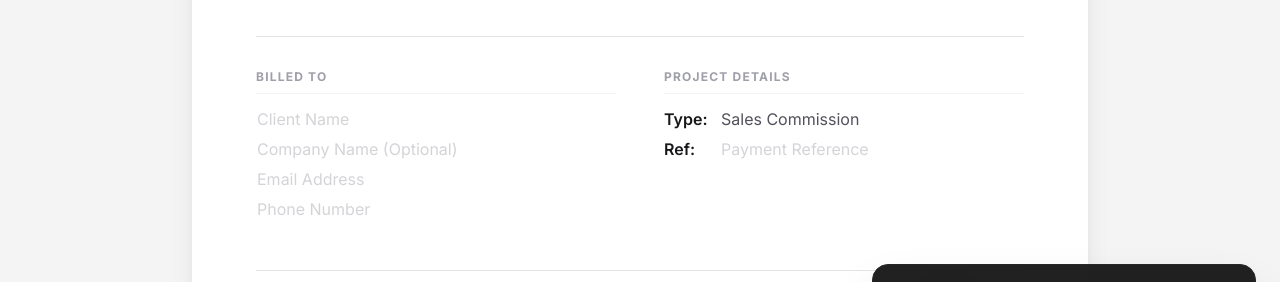
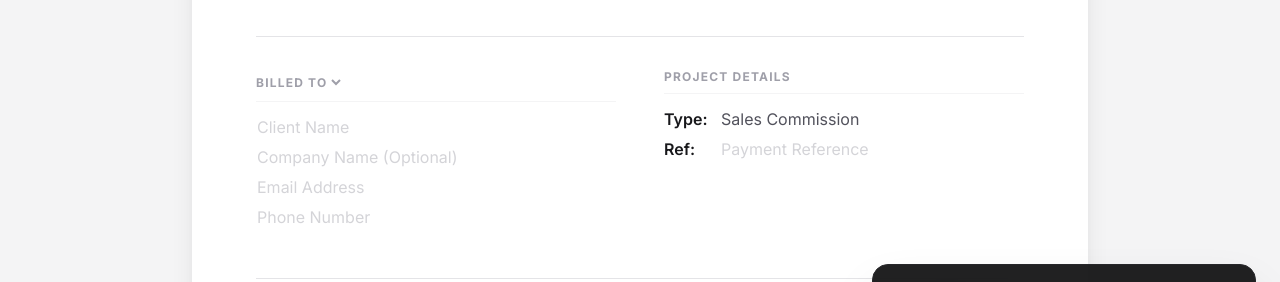
Before and after one commit to thewebpagebuilder/the-webpage-builder, a Next.js app: page /admin/invoice/custom in a window 1280 px wide. Shown: the part 316-598 px from the top of the page. Built offline with nearby package versions, Linux system fonts and the light colour scheme; no server answers.

Commit message:
feat(invoice): add PAID TO option with dynamic recipient bank details and GST capture

```diff
--- a/src/app/admin/invoice/[id]/page.tsx
+++ b/src/app/admin/invoice/[id]/page.tsx
@@ -49,6 +49,7 @@ export default function InvoicePage() {
     invoiceNo: `INV-${lead.id}`,
     date: new Date().toLocaleDateString("en-US", { year: 'numeric', month: 'long', day: 'numeric' }),
     paidOn: lead.paymentDate ? `PAID ON ${new Date(lead.paymentDate).toLocaleDateString()}` : "",
+    invoiceType: "billed",
     billedToName: lead.name,
     billedToCompany: lead.company || "",
     billedToEmail: lead.email,
--- a/src/app/admin/invoice/custom/page.tsx
+++ b/src/app/admin/invoice/custom/page.tsx
@@ -6,6 +6,7 @@ export default function CustomInvoicePage() {
     invoiceNo: `INV-CUSTOM-${Math.floor(Math.random() * 10000)}`,
     date: new Date().toLocaleDateString("en-US", { year: 'numeric', month: 'long', day: 'numeric' }),
     paidOn: "",
+    invoiceType: "billed",
     billedToName: "",
     billedToCompany: "",
     billedToEmail: "",
--- a/src/components/admin/InvoiceLayout.tsx
+++ b/src/components/admin/InvoiceLayout.tsx
@@ -14,15 +14,21 @@ export interface InvoiceData {
   invoiceNo: string;
   date: string;
   paidOn?: string;
+  invoiceType: "billed" | "paid";
   billedToName: string;
   billedToCompany: string;
   billedToEmail: string;
   billedToPhone: string;
+  recipientGst?: string;
   projectType: string;
   paymentRef: string;
   items: InvoiceItem[];
   gstApplicable: boolean;
   currency: string;
+  recipientBankName?: string;
+  recipientAccountName?: string;
+  recipientAccountNo?: string;
+  recipientIfsc?: string;
 }
 
 interface InvoiceLayoutProps {
@@ -73,7 +79,6 @@ export default function InvoiceLayout({ initialData, backUrl = "/admin" }: Invoi
     }).format(amount);
   };
 
-  // Determine currency symbol for the column header
   const getCurrencySymbol = () => {
     const formatter = new Intl.NumberFormat("en-US", { style: "currency", currency: data.currency });
     const parts = formatter.formatToParts(1);
@@ -115,7 +120,7 @@ export default function InvoiceLayout({ initialData, backUrl = "/admin" }: Invoi
               <img src="/invoice-logo.png" alt="The Webpage Builder Logo" className="w-full h-auto object-contain max-h-24" onError={(e) => { e.currentTarget.src = "/logo.webp"; }} />
             </div>
             <h1 className="text-xl font-bold tracking-tight text-zinc-900">THE WEBPAGE BUILDER</h1>
-            {data.gstApplicable && (
+            {data.gstApplicable && data.invoiceType === "billed" && (
               <p className="text-zinc-500 text-sm mt-1">GSTIN: 26AJMPL7829F1ZU</p>
             )}
           </div>
@@ -151,10 +156,20 @@ export default function InvoiceLayout({ initialData, backUrl = "/admin" }: Invoi
         {/* Client & Project Info */}
         <div className="grid grid-cols-2 gap-12 mb-12">
           <div>
-            <h3 className="text-xs font-bold uppercase tracking-widest text-zinc-400 mb-3 border-b border-zinc-100 pb-2">Billed To</h3>
+            <div className="mb-3 border-b border-zinc-100 pb-2">
+              <select
+                value={data.invoiceType}
+                onChange={(e) => handleChange("invoiceType", e.target.value)}
+                className="text-xs font-bold uppercase tracking-widest text-zinc-400 bg-transparent focus:outline-none cursor-pointer hover:text-zinc-600 transition-colors print:appearance-none print:text-zinc-400 p-0 -ml-1"
+              >
+                <option value="billed">BILLED TO</option>
+                <option value="paid">PAID TO</option>
+              </select>
+            </div>
+
             <input
               value={data.billedToName}
-              placeholder="Client Name"
+              placeholder={data.invoiceType === "billed" ? "Client Name" : "Recipient Name"}
               onChange={(e) => handleChange("billedToName", e.target.value)}
               className="block w-full font-semibold text-zinc-900 focus:outline-none focus:bg-zinc-50 print:bg-transparent border border-transparent hover:border-zinc-200 rounded print:border-none placeholder:font-normal placeholder:text-zinc-300 px-2 -ml-2 transition-colors"
             />
@@ -176,6 +191,14 @@ export default function InvoiceLayout({ initialData, backUrl = "/admin" }: Invoi
               onChange={(e) => handleChange("billedToPhone", e.target.value)}
               className="block w-full mt-1 text-zinc-600 focus:outline-none focus:bg-zinc-50 print:bg-transparent border border-transparent hover:border-zinc-200 rounded print:border-none placeholder:text-zinc-300 px-2 -ml-2 transition-colors"
             />
+            {data.invoiceType === "paid" && (
+              <input
+                value={data.recipientGst || ""}
+                placeholder="Recipient GST Number"
+                onChange={(e) => handleChange("recipientGst", e.target.value)}
+                className="block w-full mt-1 text-zinc-600 focus:outline-none focus:bg-zinc-50 print:bg-transparent border border-transparent hover:border-zinc-200 rounded print:border-none placeholder:text-zinc-300 px-2 -ml-2 transition-colors"
+              />
+            )}
           </div>
           <div>
             <h3 className="text-xs font-bold uppercase tracking-widest text-zinc-400 mb-3 border-b border-zinc-100 pb-2">Project Details</h3>
@@ -279,6 +302,8 @@ export default function InvoiceLayout({ initialData, backUrl = "/admin" }: Invoi
         {/* Bank Details */}
         <div className="mt-auto border-t border-zinc-200 pt-8">
           <h3 className="text-xs font-bold uppercase tracking-widest text-zinc-400 mb-4">Payment Information (Bank Transfer)</h3>
+
+          {data.invoiceType === "billed" ? (
             <div className="grid grid-cols-2 gap-8 text-sm">
               <div>
                 <p className="mb-2 flex whitespace-nowrap"><span className="text-zinc-500 w-24 flex-shrink-0">Bank Name:</span> <span className="font-semibold text-zinc-900 truncate">HDFC</span></p>
@@ -289,6 +314,50 @@ export default function InvoiceLayout({ initialData, backUrl = "/admin" }: Invoi
                 <p className="mb-2 flex whitespace-nowrap"><span className="text-zinc-500 w-24 flex-shrink-0">IFSC Code:</span> <span className="font-semibold text-zinc-900 truncate">HDFC0000074</span></p>
               </div>
             </div>
+          ) : (
+            <div className="grid grid-cols-2 gap-8 text-sm">
+              <div>
+                <div className="mb-2 flex whitespace-nowrap items-center">
+                  <span className="text-zinc-500 w-24 flex-shrink-0">Bank Name:</span>
+                  <input
+                    value={data.recipientBankName || ""}
+                    placeholder="e.g. SBI"
+                    onChange={(e) => handleChange("recipientBankName", e.target.value)}
+                    className="font-semibold text-zinc-900 focus:outline-none focus:bg-zinc-50 print:bg-transparent border border-transparent hover:border-zinc-200 rounded print:border-none px-1 -ml-1 w-full"
+                  />
+                </div>
+                <div className="mb-2 flex whitespace-nowrap items-center">
+                  <span className="text-zinc-500 w-24 flex-shrink-0">Account Name:</span>
+                  <input
+                    value={data.recipientAccountName || ""}
+                    placeholder="Recipient Name"
+                    onChange={(e) => handleChange("recipientAccountName", e.target.value)}
+                    className="font-semibold text-zinc-900 focus:outline-none focus:bg-zinc-50 print:bg-transparent border border-transparent hover:border-zinc-200 rounded print:border-none px-1 -ml-1 w-full"
+                  />
+                </div>
+              </div>
+              <div>
+                <div className="mb-2 flex whitespace-nowrap items-center">
+                  <span className="text-zinc-500 w-24 flex-shrink-0">Account No:</span>
+                  <input
+                    value={data.recipientAccountNo || ""}
+                    placeholder="Account Number"
+                    onChange={(e) => handleChange("recipientAccountNo", e.target.value)}
+                    className="font-semibold text-zinc-900 focus:outline-none focus:bg-zinc-50 print:bg-transparent border border-transparent hover:border-zinc-200 rounded print:border-none px-1 -ml-1 w-full"
+                  />
+                </div>
+                <div className="mb-2 flex whitespace-nowrap items-center">
+                  <span className="text-zinc-500 w-24 flex-shrink-0">IFSC Code:</span>
+                  <input
+                    value={data.recipientIfsc || ""}
+                    placeholder="IFSC Code"
+                    onChange={(e) => handleChange("recipientIfsc", e.target.value)}
+                    className="font-semibold text-zinc-900 focus:outline-none focus:bg-zinc-50 print:bg-transparent border border-transparent hover:border-zinc-200 rounded print:border-none px-1 -ml-1 w-full"
+                  />
+                </div>
+              </div>
+            </div>
+          )}
         </div>
 
         {/* Footer */}
```
Lines whose indentation alone changed are shown as unchanged.
